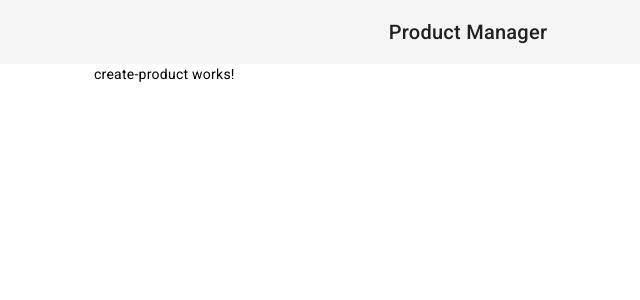
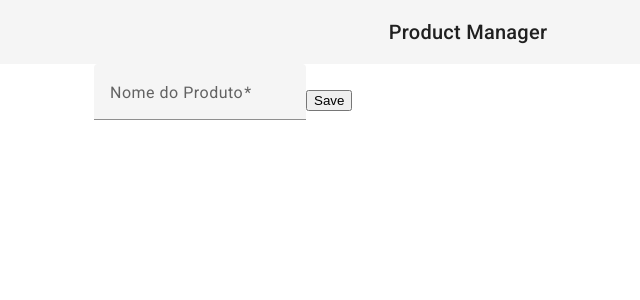
Before and after one commit to sheilaRReis/angular-product-store, an Angular app: page /create-product in a window 1280 px wide. Shown: the top 300 px of the page, without its empty margins (172-812 px from the left). Built offline with nearby package versions, Linux system fonts and the light colour scheme.

Commit message:
feat(create-product): create product form

```diff
--- a/src/features/create-product/create-product.component.html
+++ b/src/features/create-product/create-product.component.html
@@ -1 +1,7 @@
-<p>create-product works!</p>
+<form [formGroup]="form" (ngSubmit)="onSubmit()">
+    <mat-form-field>
+        <mat-label>Nome do Produto</mat-label>
+        <input type="text" matInput name="Name" formControlName="name" placeholder="Product Name" />
+    </mat-form-field>
+    <button type="submit">Save</button>
+</form>
--- a/src/features/create-product/create-product.component.ts
+++ b/src/features/create-product/create-product.component.ts
@@ -1,12 +1,26 @@
 import { Component } from '@angular/core';
+import { FormControl, FormGroup, ReactiveFormsModule, Validators,  } from '@angular/forms';
+import { MatFormFieldModule  } from '@angular/material/form-field';
+import { MatInputModule  } from '@angular/material/input';
 
 @Component({
   selector: 'app-create-product',
   standalone: true,
-  imports: [],
+  imports: [ReactiveFormsModule, MatFormFieldModule, MatInputModule],
   templateUrl: './create-product.component.html',
   styleUrl: './create-product.component.scss'
 })
 export class CreateProductComponent {
+  form = new FormGroup({
+    name: new FormControl<string>('',{
+      nonNullable: true,
+      validators: [Validators.required]
+    }),
+  });
 
+  onSubmit(): void {
+    if (this.form.valid) {
+      this.form.controls.name.value;
+    }
+  }
 }
```
